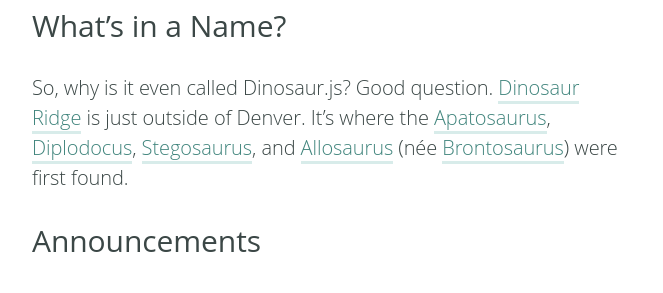
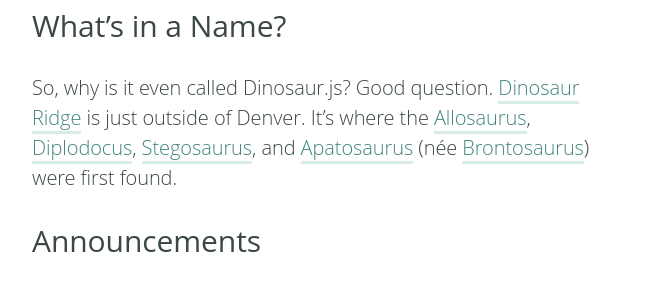
Before and after one commit to dinosaurjs/dinosaurjs.github.io, a Jekyll site: the page built from index.html, in a window 1280 px wide. Shown: the part 723-1016 px from the top of the page, without its empty margins (308-971 px from the left). Built offline with Jekyll 4.4.1, drawn with Linux system fonts in a browser that asks for light colours; some web fonts are replaced.

```diff
--- a/_posts/2015-12-28-mark-your-calendars.markdown
+++ b/_posts/2015-12-28-mark-your-calendars.markdown
@@ -14,7 +14,7 @@ Dinosaur.js is a not-for-profit, community-driven JavaScript conference in Denve
 
 ## What's in a Name?
 
-So, why is it even called Dinosaur.js? Good question. [Dinosaur Ridge](https://en.wikipedia.org/wiki/Dinosaur_Ridge) is just outside of Denver. It's where the Apatosaurus, Diplodocus, Stegosaurus, and Allosaurus (née Brontosaurus) were first found. There are also a bunch of Iguanadon footprints there too. I'll repeat this, because it bears repeating: this is where the Stegosaurus lived.
+So, why is it even called Dinosaur.js? Good question. [Dinosaur Ridge](https://en.wikipedia.org/wiki/Dinosaur_Ridge) is just outside of Denver. It's where the Allosaurus, Diplodocus, Stegosaurus, and Apatosaurus (née Brontosaurus) were first found. There are also a bunch of Iguanadon footprints there too. I'll repeat this, because it bears repeating: this is where the Stegosaurus lived.
 
 ## More to Come
 
--- a/index.html
+++ b/index.html
@@ -15,7 +15,7 @@ title: JavaScript Conference in Denver, Colorado on June 24, 2016
 
 <h2 id="what8217s_in_a_name">What&#8217;s in a Name?</h2>
 
-<p>So, why is it even called Dinosaur.js? Good question. <a href="https://en.wikipedia.org/wiki/Dinosaur_Ridge">Dinosaur Ridge</a> is just outside of Denver. It&#8217;s where the <a href="https://en.wikipedia.org/wiki/Apatosaurus">Apatosaurus</a>, <a href="https://en.wikipedia.org/wiki/Diplodocus">Diplodocus</a>, <a href="https://en.wikipedia.org/wiki/Stegosaurus">Stegosaurus</a>, and <a href="https://en.wikipedia.org/wiki/Allosaurus">Allosaurus</a> (née <a href="https://en.wikipedia.org/wiki/Brontosaurus">Brontosaurus</a>) were first found.</p>
+<p>So, why is it even called Dinosaur.js? Good question. <a href="https://en.wikipedia.org/wiki/Dinosaur_Ridge">Dinosaur Ridge</a> is just outside of Denver. It&#8217;s where the <a href="https://en.wikipedia.org/wiki/Allosaurus">Allosaurus</a>, <a href="https://en.wikipedia.org/wiki/Diplodocus">Diplodocus</a>, <a href="https://en.wikipedia.org/wiki/Stegosaurus">Stegosaurus</a>, and <a href="https://en.wikipedia.org/wiki/Apatosaurus">Apatosaurus</a> (née <a href="https://en.wikipedia.org/wiki/Brontosaurus">Brontosaurus</a>) were first found.</p>
 
 <h2>Announcements</h2>
 
```
